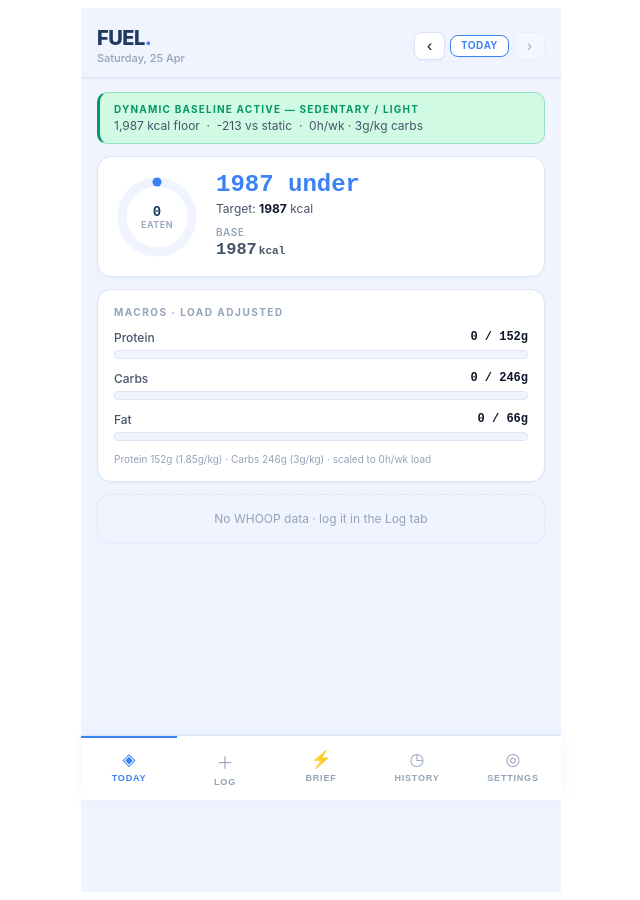
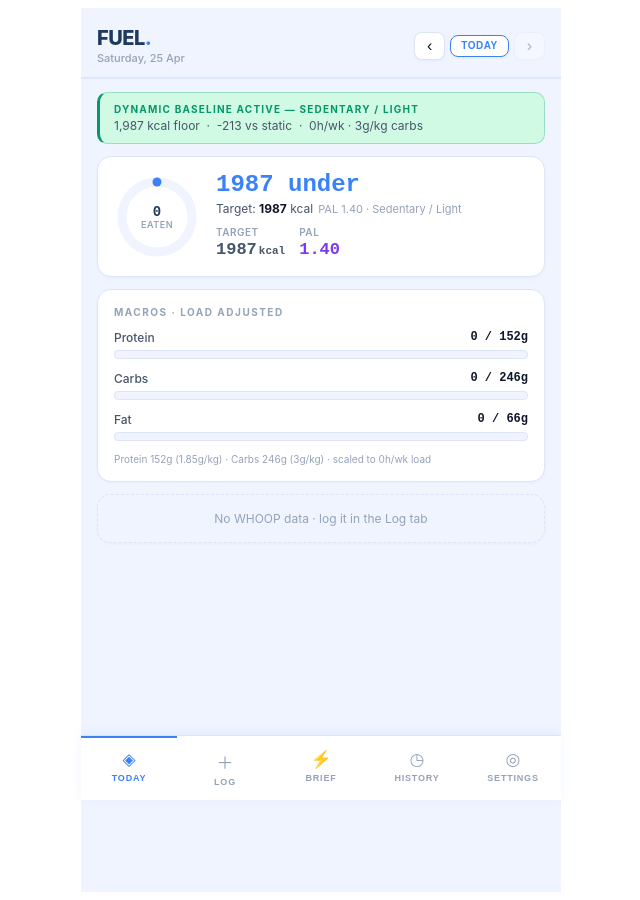
Before and after one commit to cpapenfuss-prog/food_tracker, a React (Vite) app: page / in a window 1280 px wide. Shown: the whole page, without its empty margins (319-959 px from the left). Built offline with nearby package versions, Linux system fonts and the light colour scheme.

Commit message:
Add files via upload

```diff
--- a/src/App.jsx
+++ b/src/App.jsx
@@ -56,18 +56,20 @@ export default function App() {
   // Dynamic baseline replaces the static floor
   const db = computeDynamicBaseline(allData, settings, dateView);
 
-  // AI targets take priority when set; otherwise use dynamic baseline
+  // AI targets take priority when set; otherwise use dynamic baseline.
+  // NOTE: dynamicBaseline is a PAL-based TDEE that already accounts for training
+  // load — workout calories must NOT be added on top (that would double-count).
   const aiTargets = dayData.aiTargets || null;
   const dynamicTargets = aiTargets || {
-    calories: db.dynamicBaseline + totalBurn,
+    calories: db.dynamicBaseline,
     protein: db.protein,
-    carbs: db.carbs + Math.round(totalBurn / 4), // extra carbs for actual burn
+    carbs: db.carbs,
     fat: db.fat,
   };
   const projectedTargets = aiTargets || {
-    calories: db.dynamicBaseline + projectedBurn,
+    calories: db.dynamicBaseline,
     protein: db.protein,
-    carbs: db.carbs + Math.round(projectedBurn / 4),
+    carbs: db.carbs,
     fat: db.fat,
   };
 
--- a/src/Dashboard.jsx
+++ b/src/Dashboard.jsx
@@ -74,13 +74,12 @@ export default function Dashboard({ dayData, totals, calorieGap, dynamicTargets,
               </div>
               <div style={{ fontSize: 12, color: COLORS.textDim, marginTop: 4 }}>
                 Target: <strong style={{ color: COLORS.text }}>{fmt(activeTargets.calories)}</strong> kcal
-                {plannedBurn > 0 && <span style={{ color: COLORS.purple, marginLeft: 5, fontSize: 11 }}>projected</span>}
+                <span style={{ color: COLORS.textFaint, marginLeft: 5, fontSize: 11 }}>PAL {db ? db.pal.toFixed(2) : ""} · {db ? db.palLabel : ""}</span>
               </div>
             </div>
             <div style={{ display: "flex", gap: 14, flexWrap: "wrap" }}>
-              <StatMini label="Base" val={db ? db.dynamicBaseline : settings.calories} unit="kcal" color={COLORS.textDim} />
-              {totalBurn > 0 && <StatMini label="Burned" val={totalBurn} unit="kcal" color={COLORS.blue} />}
-              {plannedBurn > 0 && <StatMini label="Planned" val={plannedBurn} unit="kcal" color={COLORS.purple} />}
+              <StatMini label="Target" val={db ? db.dynamicBaseline : settings.calories} unit="kcal" color={COLORS.textDim} />
+              <StatMini label="PAL" val={db ? db.pal.toFixed(2) : "1.55"} color={COLORS.purple} />
             </div>
             {plannedBurn > 0 && dayData.planned?.type && (
               <div style={{ marginTop: 6, fontSize: 10, color: COLORS.textFaint }}>
```
